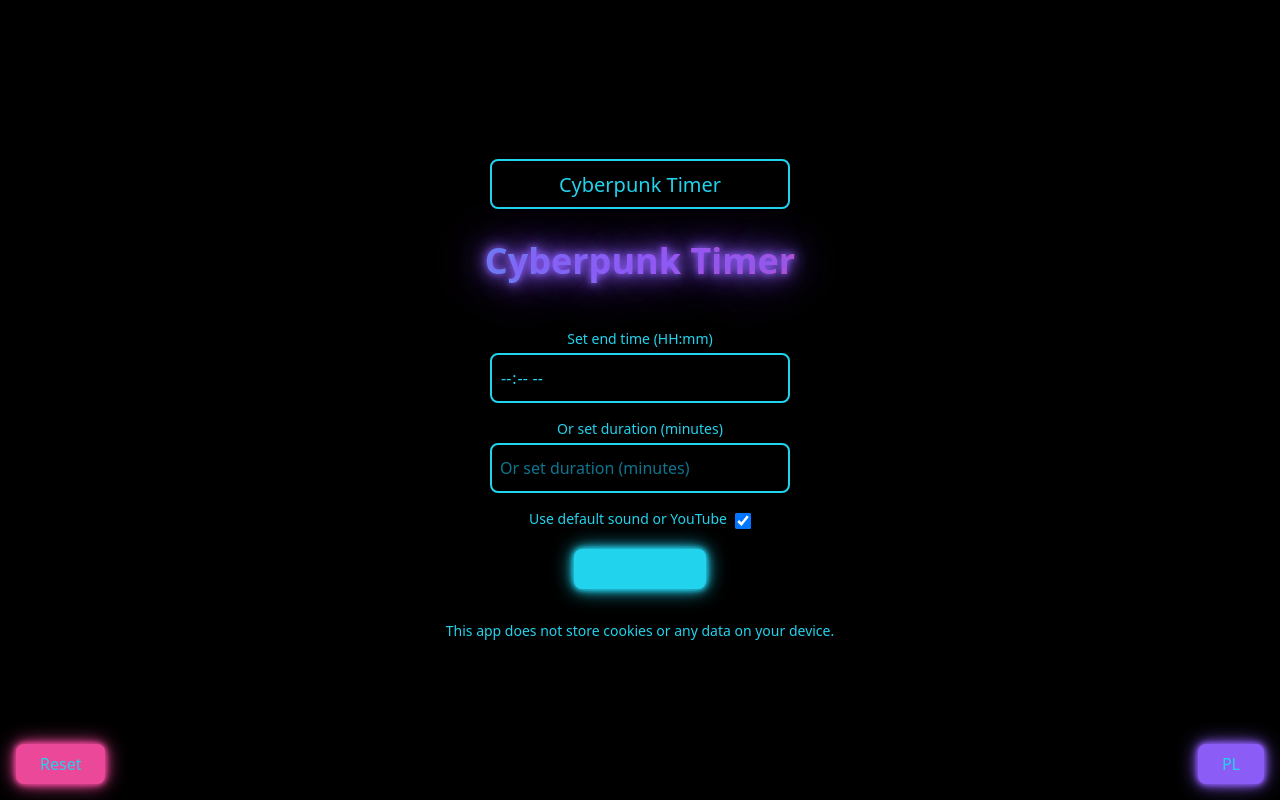
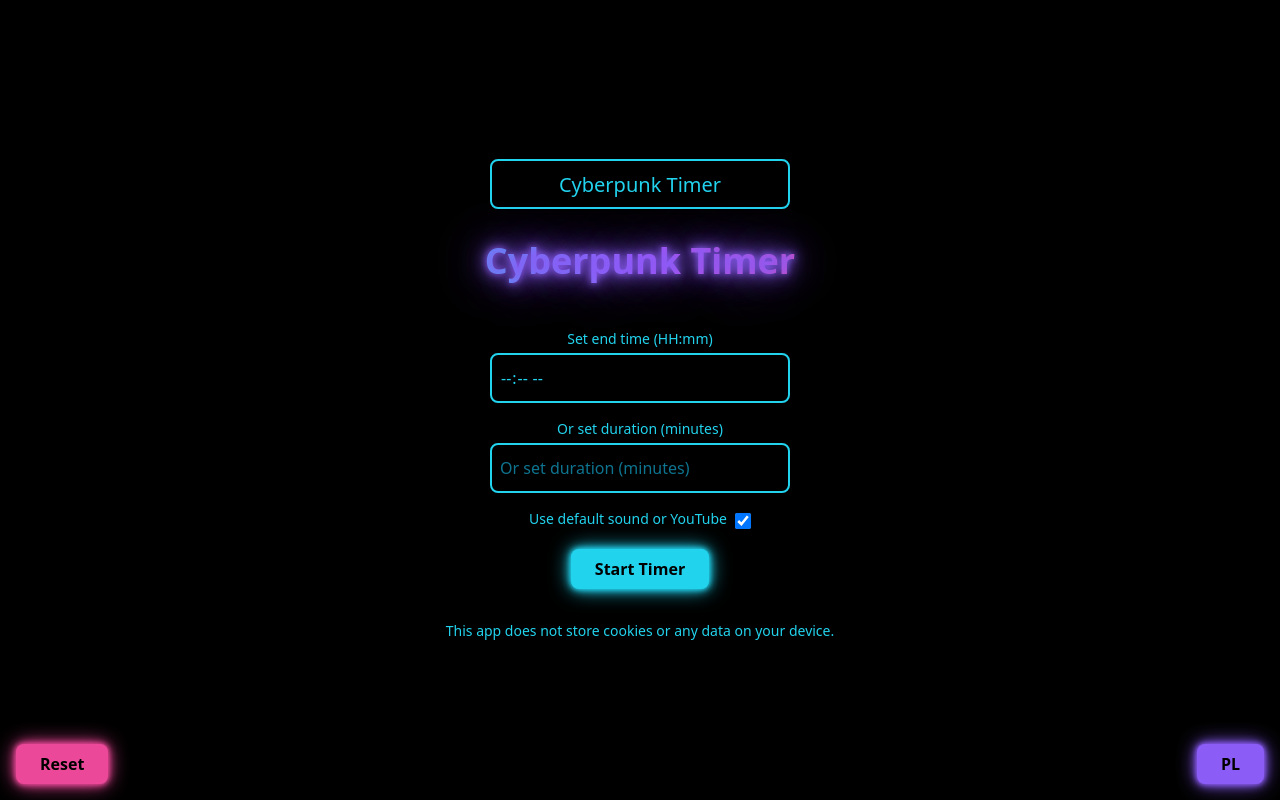
Before and after one commit to danwlew/licznik, a React (Vite) app: page / in a window 1280 px wide. Built offline with nearby package versions, Linux system fonts and the light colour scheme.

Commit message:
Update App.tsx

```diff
--- a/src/App.tsx
+++ b/src/App.tsx
@@ -49,7 +49,7 @@ const AnimatedButton = React.memo(({ onClick, children, color, shadowColor }) =>
   return (
     <button
       onClick={onClick}
-      className={`px-6 py-2 rounded-lg transition-all duration-300 hover:opacity-90 active:scale-95`}
+      className={`px-6 py-2 rounded-lg transition-all duration-300 hover:opacity-90 active:scale-95 font-bold text-black`}
       style={{
         backgroundColor: color,
         boxShadow: `0 0 5px ${shadowColor}, 0 0 10px ${shadowColor}, 0 0 20px ${shadowColor}`,
```
